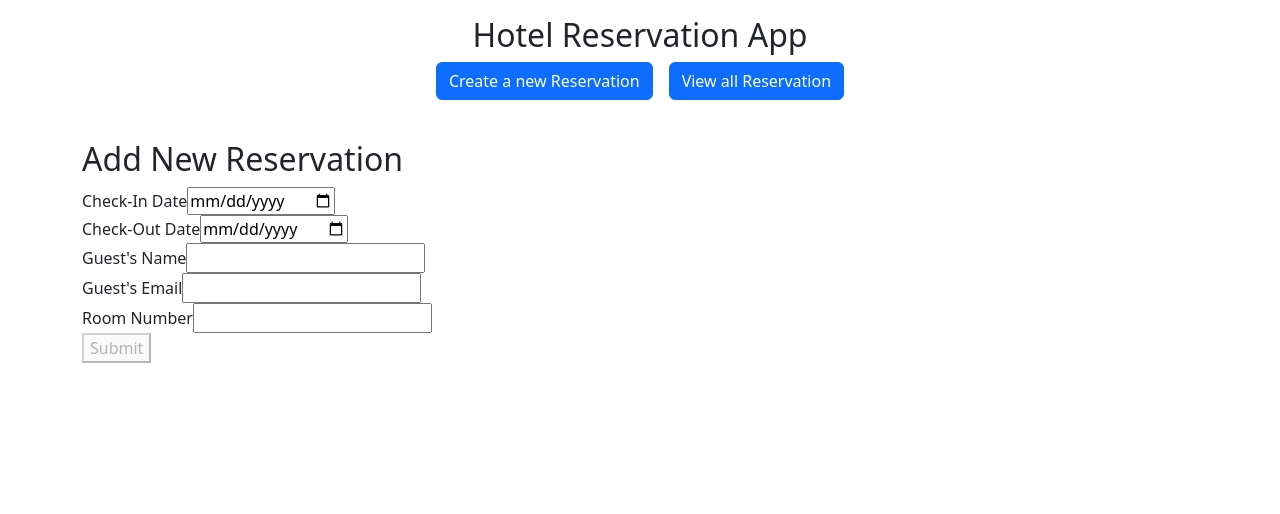
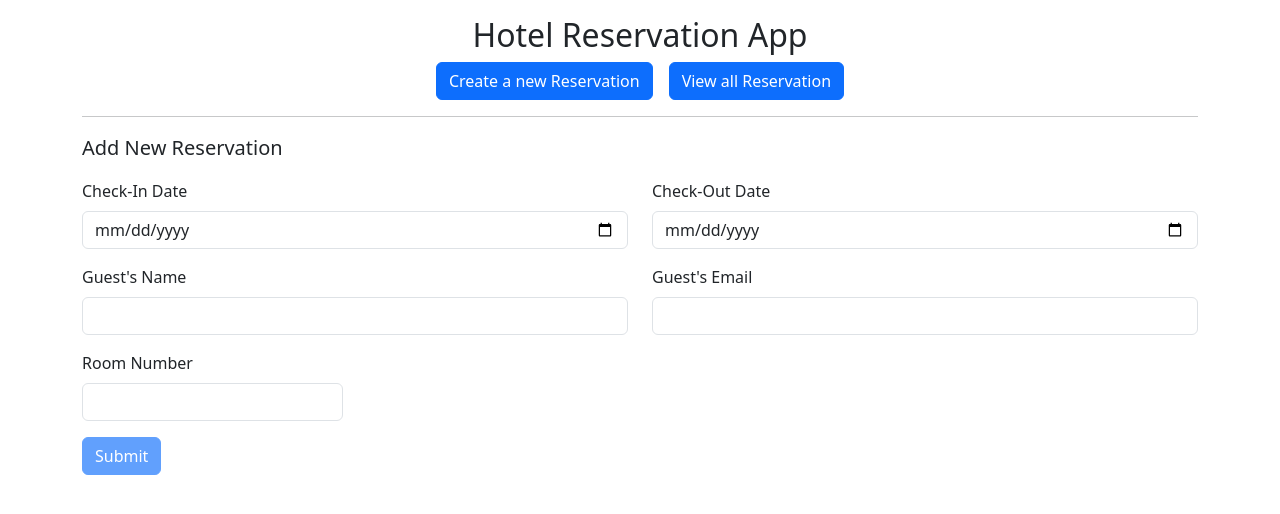
Before and after one commit to kshenukaishan/hotel-reservation, an Angular app: page /new in a window 1280 px wide. Shown: the top 514 px of the page. Built offline with nearby package versions, Linux system fonts and the light colour scheme.

Commit message:
added styles to new-reservation form

```diff
--- a/src/app/reservation-form/reservation-form.component.html
+++ b/src/app/reservation-form/reservation-form.component.html
@@ -1,69 +1,85 @@
 <app-home></app-home>
+<hr />
 
-<br />
-
-<h2>Add New Reservation</h2>
+<p class="my-3 lead">Add New Reservation</p>
 
 <form [formGroup]="reservationForm" (ngSubmit)="onSubmit()">
-  <div>
-    <label>Check-In Date</label>
-    <input type="date" formControlName="checkInDate" />
-    <div
+  <div class="row mb-3">
+    <div class="col">
+      <label class="form-label">Check-In Date</label>
+      <input class="form-control" type="date" formControlName="checkInDate" />
+      <small
+        class="text-danger"
         *ngIf="
           reservationForm.get('checkInDate')?.invalid &&
           reservationForm.get('checkInDate')?.touched
         "
       >
         check in date is required
+      </small>
     </div>
-  </div>
-  <div>
-    <label>Check-Out Date</label>
-    <input type="date" formControlName="checkOutDate" />
-    <div
+    <div class="col">
+      <label class="form-label">Check-Out Date</label>
+      <input class="form-control" type="date" formControlName="checkOutDate" />
+      <small
+        class="text-danger"
         *ngIf="
           reservationForm.get('checkOutDate')?.invalid &&
           reservationForm.get('checkOutDate')?.touched
         "
       >
         check out date is required
+      </small>
     </div>
   </div>
-  <div>
-    <label>Guest's Name</label>
-    <input type="text" formControlName="guestName" />
-    <div
+  <div class="row">
+    <div class="col mb-3">
+      <label class="form-label">Guest's Name</label>
+      <input class="form-control" type="text" formControlName="guestName" />
+      <small
+        class="text-danger"
         *ngIf="
           reservationForm.get('guestName')?.invalid &&
           reservationForm.get('guestName')?.touched
         "
       >
         guestName is required
+      </small>
     </div>
-  </div>
-  <div>
-    <label>Guest's Email</label>
-    <input type="email" formControlName="guestEmail" />
-    <div
+    <div class="col mb-3">
+      <label class="form-label">Guest's Email</label>
+      <input class="form-control" type="email" formControlName="guestEmail" />
+      <small
+        class="text-danger"
         *ngIf="
           reservationForm.get('guestEmail')?.invalid &&
           reservationForm.get('guestEmail')?.touched
         "
       >
         guestEmail is required
+      </small>
     </div>
   </div>
-  <div>
-    <label>Room Number</label>
-    <input type="number" formControlName="roomNumber" />
-    <div
+  <div class="row">
+    <div class="col-3 mb-3">
+      <label class="form-label">Room Number</label>
+      <input class="form-control" type="number" formControlName="roomNumber" />
+      <small
+        class="text-danger"
         *ngIf="
           reservationForm.get('roomNumber')?.invalid &&
           reservationForm.get('roomNumber')?.touched
         "
       >
         roomNumber is required
+      </small>
     </div>
   </div>
-  <button [disabled]="reservationForm.invalid" type="submit">Submit</button>
+  <button
+    class="btn btn-primary"
+    [disabled]="reservationForm.invalid"
+    type="submit"
+  >
+    Submit
+  </button>
 </form>
```
Lines whose indentation alone changed are shown as unchanged.
